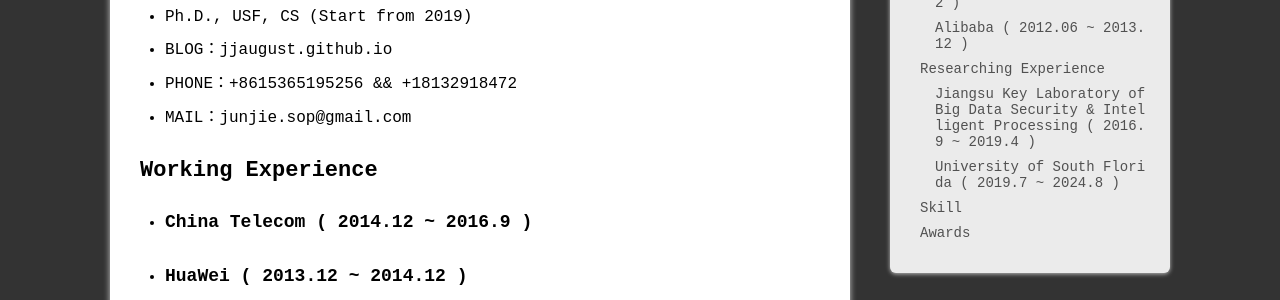
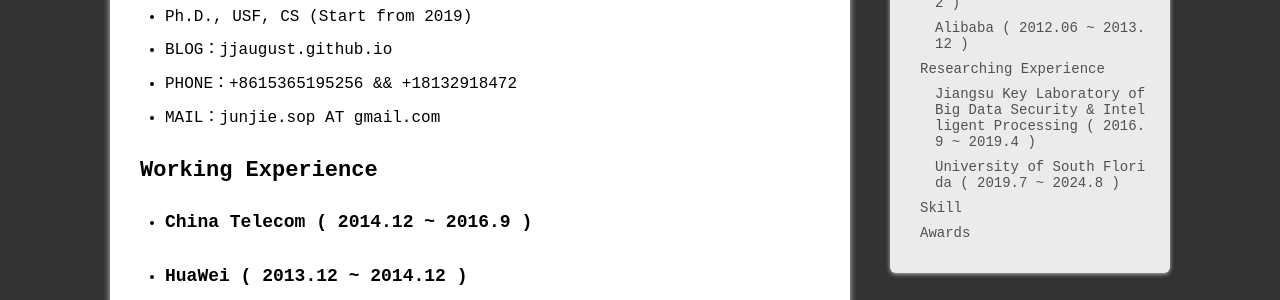
Before and after one commit to jjAugust/jjAugust.github.io, a Jekyll site: the page built from _posts/resume/2016-05-19-resume.md, in a window 1280 px wide. Shown: the part 305-605 px from the top of the page. Built offline with Jekyll 4.4.1, drawn with Linux system fonts in a browser that asks for light colours.

```diff
--- a/_posts/resume/2016-05-19-resume.md
+++ b/_posts/resume/2016-05-19-resume.md
@@ -14,7 +14,7 @@ Personal Information
 - Ph.D., USF, CS (Start from 2019)
 - BLOG：jjaugust.github.io
 - PHONE：+8615365195256 && +18132918472
-- MAIL：junjie.sop@gmail.com
+- MAIL：junjie.sop AT gmail.com
 
 
 Working Experience
```
